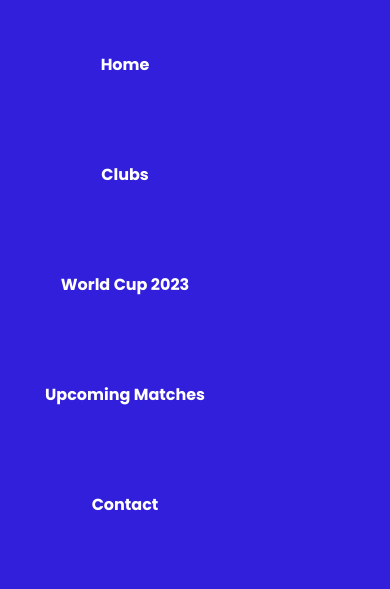
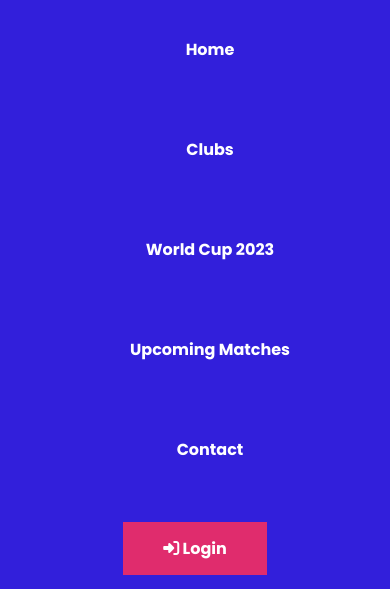
Before and after one commit to simanta-barua/football, a plain HTML site: page index.html in a window 390 px wide. Shown: the top 589 px of the page. Drawn offline with Linux system fonts and the light colour scheme.

Commit message:
Responsive-final1

```diff
--- a/assets/styles/style.css
+++ b/assets/styles/style.css
@@ -266,13 +266,12 @@ li:hover{
   .nav-bar{
 
     flex-direction: column;
+    align-items: center;
   }
   .nav-link ul{
     flex-direction: column;
     align-items: center;
     justify-content: center;
-    gap: 10px;
-    padding: 15px;
 
   }
 }
```
